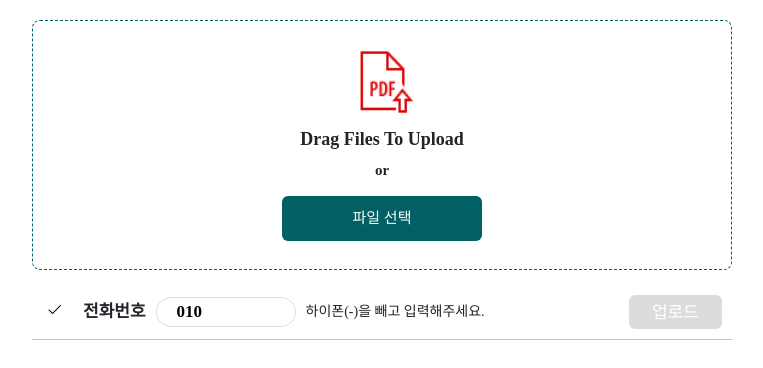
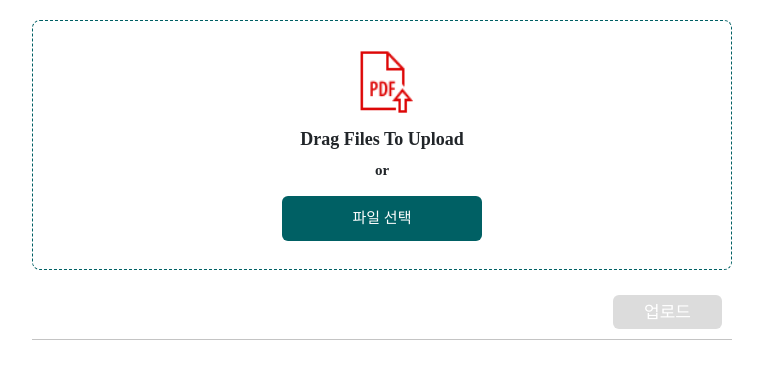
Before and after one commit to gmgmgun/math-up-FE, a React app: page / in a window 1280 px wide. Shown: the whole page, without its empty margins (258-1021 px from the left). Built offline with nearby package versions, Linux system fonts and the light colour scheme.

Commit message:
README 수정

```diff
--- a/public/index.html
+++ b/public/index.html
@@ -5,7 +5,7 @@
     <link rel="shortcut icon" href="%PUBLIC_URL%/favicon.ico" />
     <link rel="icon" href="%PUBLIC_URL%/favicon.ico" />
     <meta name="viewport" content="width=device-width, initial-scale=1" />
-    <title>CSM17</title>
+    <title>Math Up</title>
   </head>
   <body>
     <div id="root"></div>
--- a/src/components/SubmitBox.js
+++ b/src/components/SubmitBox.js
@@ -1,11 +1,9 @@
-import React from "react";
-import styled from "styled-components";
-import "react-toastify/dist/ReactToastify.css";
-import contact from "../assets/images/contact.png";
+import React from 'react';
+import styled from 'styled-components';
+import 'react-toastify/dist/ReactToastify.css';
 
 const SubmitBox = ({
   contactInput,
-  onChangeInput,
   onSubmit,
   stagedFileList,
   isAllSelected,
@@ -17,28 +15,15 @@ const SubmitBox = ({
 
   //업로드 버튼 클릭시 텍스트를 바꿔주는 함수. 업로드 버튼을 누르면 취소 버튼으로 바뀌고, 취소 버튼을 누르면 업로드 버튼으로 바뀐다. 업로드 실패 시 처리 추가 구현해야 함.
   const handleBtnChange = (e) => {
-    e.target.name === "submit" ? setIsAbort(true) : setIsAbort(false);
+    e.target.name === 'submit' ? setIsAbort(true) : setIsAbort(false);
   };
 
   //추가 구현 필요: 업로드 버튼 활성화 조건. 현재 isAllSelected가 단일 변수이기 때문에 리스트로 관리하도록 변경해야 제대로 작동함.
   const onCheck =
-    (stagedFileList && stagedFileList.length) !== 0 &&
-    contactInput.length === 11 &&
-    isAllSelected;
+    (stagedFileList && stagedFileList.length) !== 0 && isAllSelected;
 
   return (
     <SubmitWrap>
-      <Contact>
-        <ContactIcon src={contact} alt="contact icon" />
-        <ContactTitle>전화번호</ContactTitle>
-        <ContactInput
-          type="text"
-          value={contactInput}
-          onChange={onChangeInput}
-          maxLength="11"
-        ></ContactInput>
-        <ContactSample>하이폰(-)을 빼고 입력해주세요.</ContactSample>
-      </Contact>
       {!isAbort ? (
         <SubmitButton
           name="submit"
@@ -68,7 +53,7 @@ const SubmitBox = ({
 
 //하단 (연락처입력, 업로드버튼)
 const SubmitWrap = styled.div`
-  ${({theme}) => theme.mixin.flex("flex", "space-between", "center")};
+  ${({ theme }) => theme.mixin.flex('flex', 'flex-end', 'center')};
   width: 100%;
   max-width: 700px;
   min-width: 300px;
@@ -77,69 +62,6 @@ const SubmitWrap = styled.div`
   @media (max-width: 650px) {
     display: grid;
     justify-content: stretch;
-  }
-`;
-
-const Contact = styled.div`
-  ${({theme}) => theme.mixin.flex("flex", "space-flex-start", "center")};
-  width: 100%;
-  position: relative;
-  @media (max-width: 650px) {
-    margin-bottom: 10px;
-    width: 100%;
-    padding: 0px 0px 10px 0px;
-    border-bottom: 1px solid #dcdcdc;
-  }
-`;
-const ContactIcon = styled.img`
-  padding: 0px 10px 5px 15px;
-  width: 40px;
-  @media (max-width: 650px) {
-    width: 20px;
-  }
-`;
-const ContactTitle = styled.div`
-  margin-left: 11px;
-  font-weight: 700;
-  font-size: 17px;
-  line-height: 10px;
-  @media (max-width: 650px) {
-    font-size: 14px;
-  }
-`;
-
-const ContactSample = styled.div`
-  font-size: 14px;
-  @media (max-width: 500px) {
-    position: absolute;
-    right: 1%;
-    bottom: 55%;
-    font-size: 10px;
-  }
-`;
-
-const ContactInput = styled.input`
-  height: 30px;
-  width: 140px;
-  margin: 0px 10px;
-  padding: 0px 20px;
-  background-color: #ffffff;
-  border: 1px solid #dcdcdc;
-  border-radius: 20px;
-  text-align: center;
-  font-size: 17px;
-  font-weight: 550;
-  text-align: left;
-
-  cursor: pointer;
-  :focus {
-    outline: none;
-  }
-  @media (max-width: 400px) {
-    font-size: 14px;
-    width: 90px;
-    height: 26px;
-    padding: 0px 9px;
   }
 `;
 
```
Also changed, not shown: README.md.
